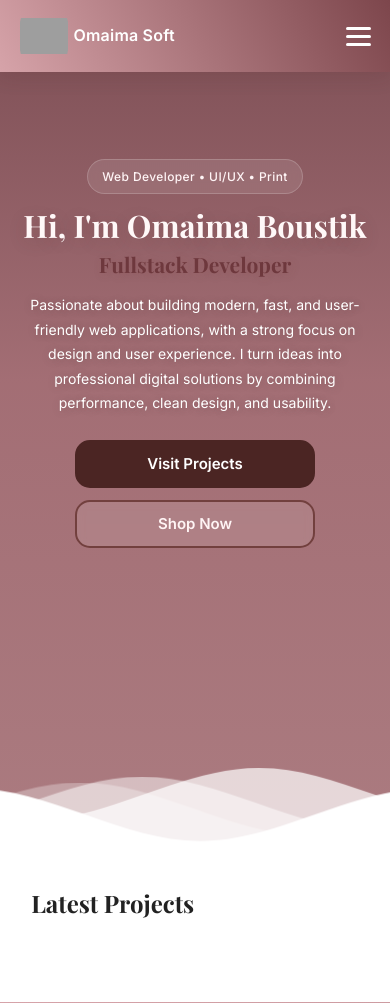
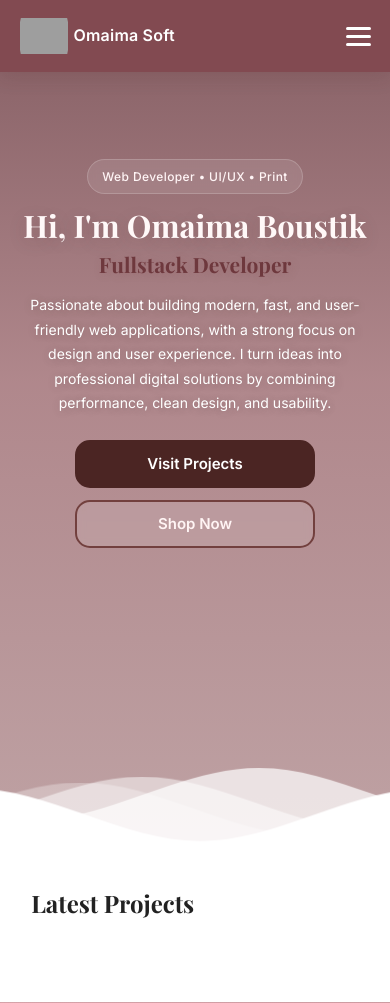
Before and after one commit to omaimasoft/my-portfolio, a Django app: page / in a window 390 px wide. Shown: the top 1003 px of the page. Run offline with Django 5.2, Linux system fonts and the light colour scheme; data that the repository does not hold is empty; grey boxes are pictures that could not be loaded.

Commit message:
Update project

```diff
--- a/projects/static/css/home.css
+++ b/projects/static/css/home.css
@@ -354,16 +354,25 @@
 .hero-main{
     position: relative;
     min-height: 100vh;
+    min-height: 100svh;
     width: 100%;
     display: flex;
     align-items: stretch;
     justify-content: center;
     overflow: hidden;
-    background-color: #c9969d;
+    background-color: #c9969d83;
     background-size: cover;
     background-position: center center;
     background-repeat: no-repeat;
     isolation: isolate;
+}
+
+@media (max-width: 768px){
+    .hero-main{
+        min-height: 100svh;
+        background-size: cover !important;
+        background-position: 65% center !important; /* بدلي 65% حتى توصلي للمنظر المناسب */
+    }
 }
 
 .hero-main__overlay{
--- a/projects/static/css/style.css
+++ b/projects/static/css/style.css
@@ -52,7 +52,8 @@ body{
   display: flex;
   align-items: center;
   justify-content: space-between;
-  background: linear-gradient(60deg, var(--brand-300) 0%, var(--brand-700) 100%);
+  /* background: linear-gradient(60deg, var(--brand-300) 0%, var(--brand-700) 100%); */
+  background-color: #824a51;
   z-index: 1000;
   box-shadow: 0 6px 18px rgba(75,37,35,.12);
 }
```
